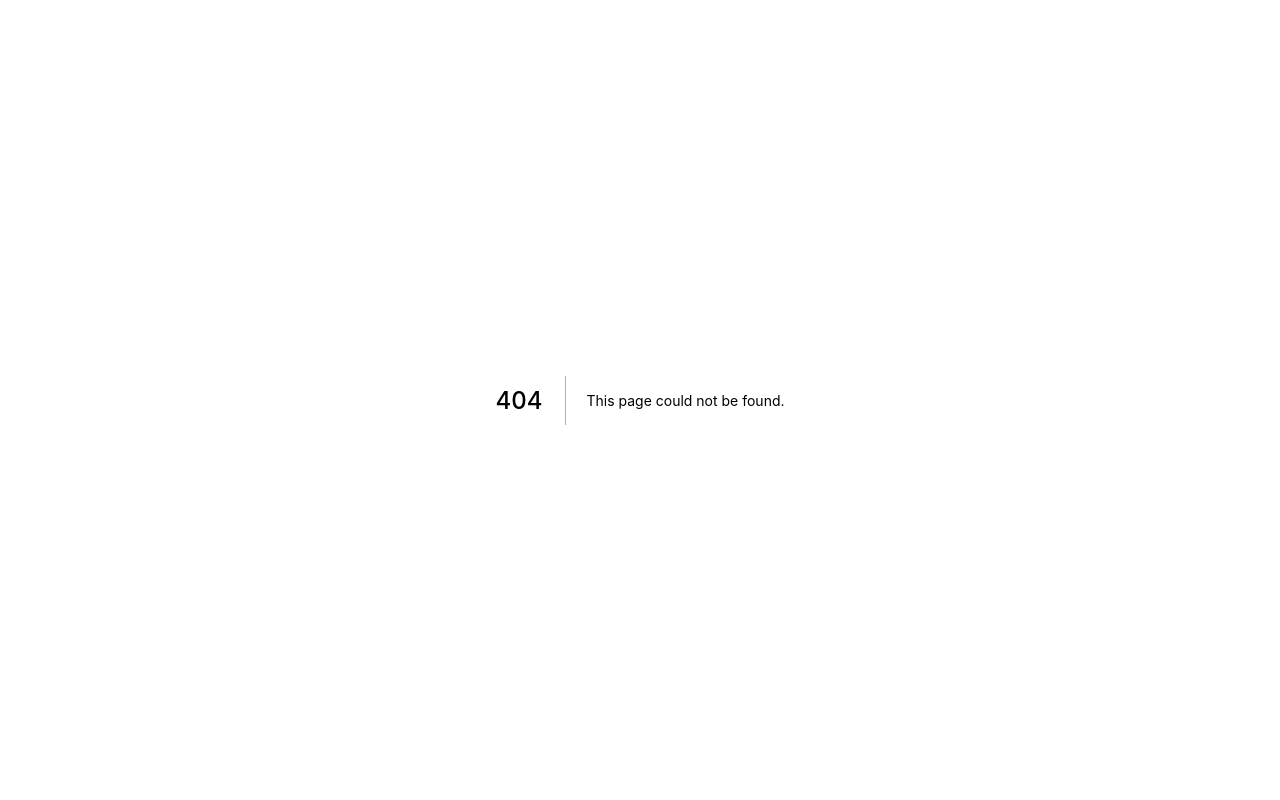
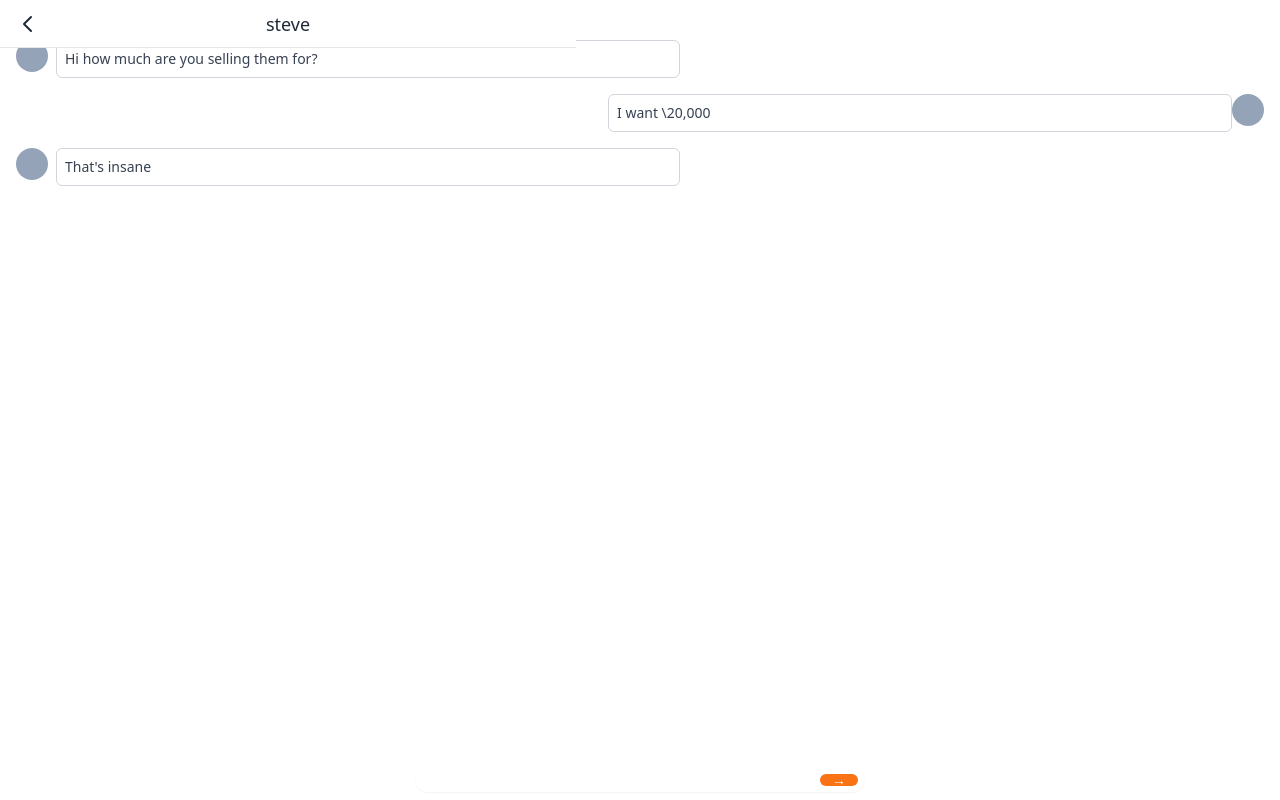
Before and after one commit to 2jiwon/nomad_corders_courses, a Next.js app in the folder clone-carrot-market/carrot-market/: page /chats/1 in a window 1280 px wide. Before the commit this address had no page. Built offline with nearby package versions, Linux system fonts and the light colour scheme.

Commit message:
강좌 소스코드에서 pages/chats/ 소스들 가져옴

```diff
--- a/clone-carrot-market/carrot-market/pages/api/hello.ts
+++ /dev/null
@@ -1,13 +0,0 @@
-// Next.js API route support: https://nextjs.org/docs/api-routes/introduction
-import type { NextApiRequest, NextApiResponse } from 'next'
-
-type Data = {
-  name: string
-}
-
-export default function handler(
-  req: NextApiRequest,
-  res: NextApiResponse<Data>
-) {
-  res.status(200).json({ name: 'John Doe' })
-}
--- /dev/null
+++ b/clone-carrot-market/carrot-market/pages/chats/[id].tsx
@@ -0,0 +1,30 @@
+import type { NextPage } from "next";
+import Layout from "../../components/layout";
+import Message from "../../components/message";
+
+const ChatDetail: NextPage = () => {
+  return (
+    <Layout canGoBack title="steve">
+      <div className="py-10 pb-16 px-4 space-y-4">
+        <Message message="Hi how much are you selling them for?" />
+        <Message message="I want \20,000" reversed />
+        <Message message="That's insane" />
+        <form className="fixed py-2 bg-white bottom-0 inset-x-0">
+          <div className="flex relative max-w-md items-center w-full mx-auto">
+            <input
+              type="text"
+              className="shadow-sm rounded-full w-full border-gray-300 focus:ring-orange-500 focus:outline-none pr-12 focus:border-orange-500"
+            />
+            <div className="absolute inset-y-0 flex py-1.5 pr-1.5 right-0">
+              <button className="flex focus:ring-2 focus:ring-offset-2 focus:ring-orange-500 items-center bg-orange-500 rounded-full px-3 hover:bg-orange-600 text-sm text-white">
+                &rarr;
+              </button>
+            </div>
+          </div>
+        </form>
+      </div>
+    </Layout>
+  );
+};
+
+export default ChatDetail;
--- /dev/null
+++ b/clone-carrot-market/carrot-market/pages/chats/index.tsx
@@ -0,0 +1,27 @@
+import type { NextPage } from "next";
+import Link from "next/link";
+import Layout from "../../components/layout";
+
+const Chats: NextPage = () => {
+  return (
+    <Layout hasTabBar title="채팅">
+      <div className="divide-y-[1px] ">
+        {[1, 1, 1, 1, 1, 1, 1].map((_, i) => (
+          <Link href={`/chats/${i}`} key={i}>
+            <a className="flex px-4 cursor-pointer py-3 items-center space-x-3">
+              <div className="w-12 h-12 rounded-full bg-slate-300" />
+              <div>
+                <p className="text-gray-700">Steve Jobs</p>
+                <p className="text-sm text-gray-500">
+                  See you tomorrow in the corner at 2pm!
+                </p>
+              </div>
+            </a>
+          </Link>
+        ))}
+      </div>
+    </Layout>
+  );
+};
+
+export default Chats;
```
